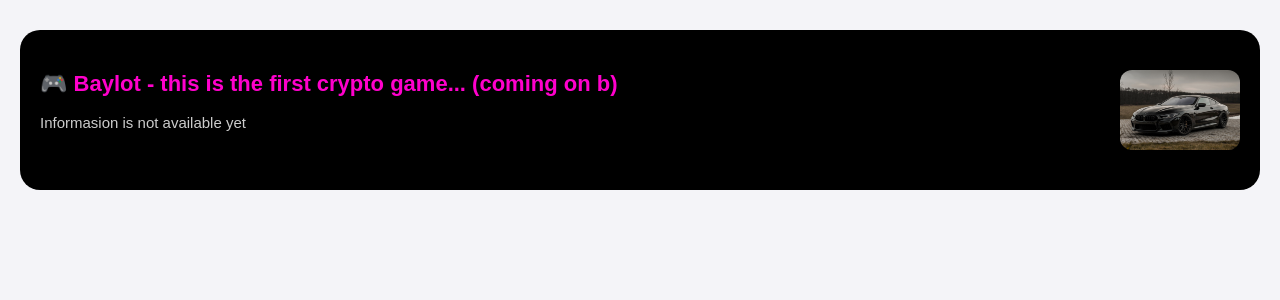
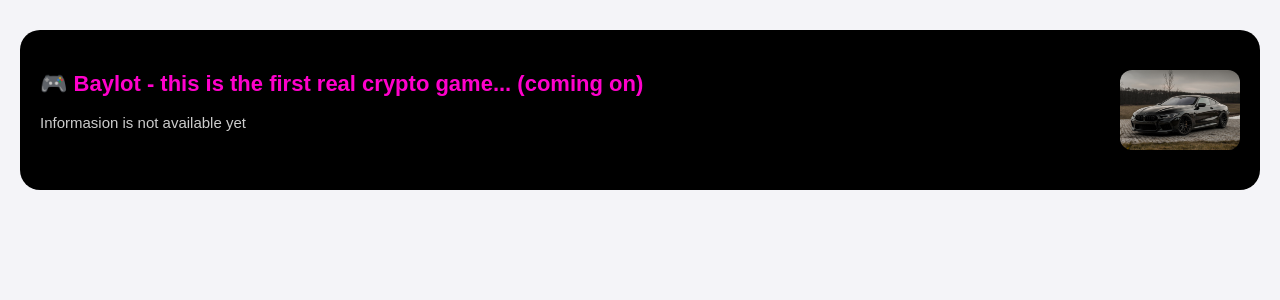
Before and after one commit to karom-ia/baylot, a FastAPI app: page / in a window 1280 px wide. Shown: the part 101-401 px from the top of the page. Run offline with FastAPI, Linux system fonts and the light colour scheme.

Commit message:
Adding disription

```diff
--- a/templates/all_tickets.html
+++ b/templates/all_tickets.html
@@ -708,7 +708,7 @@ input.shake {
 <div class="promo-banner">
   <div class="promo-content">
     <div>
-      <h2>🎮 Baylot - this is the first crypto game... (coming on b)</h2>
+      <h2>🎮 Baylot - this is the first real crypto game... (coming on)</h2>
       <p>Informasion is not available yet</p>
     </div>
     <img src="/static/images/BMW M8-Competition-F92 from baylot 1.jpg" alt="Logo" style="height: 80px;">
```
